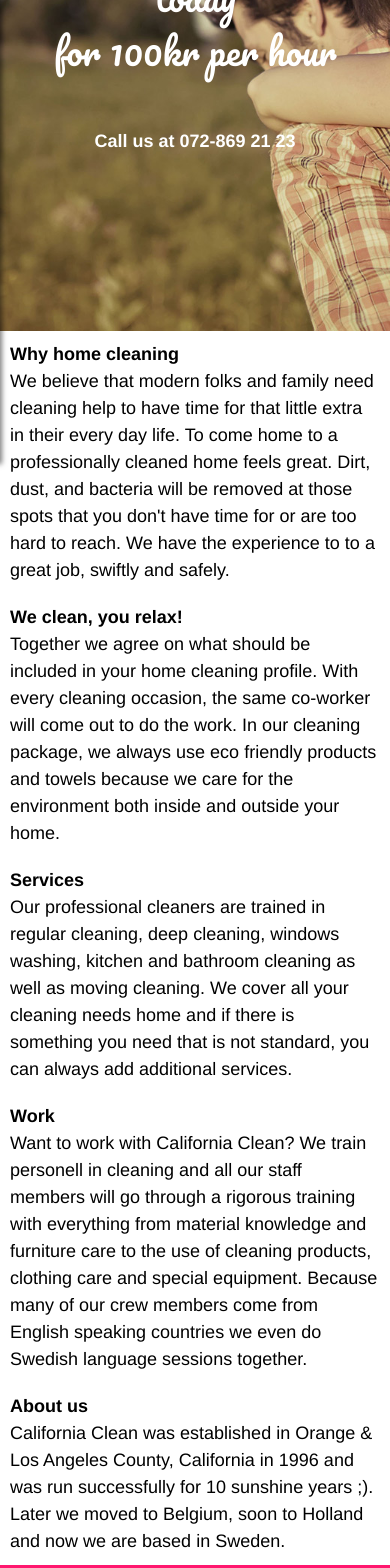
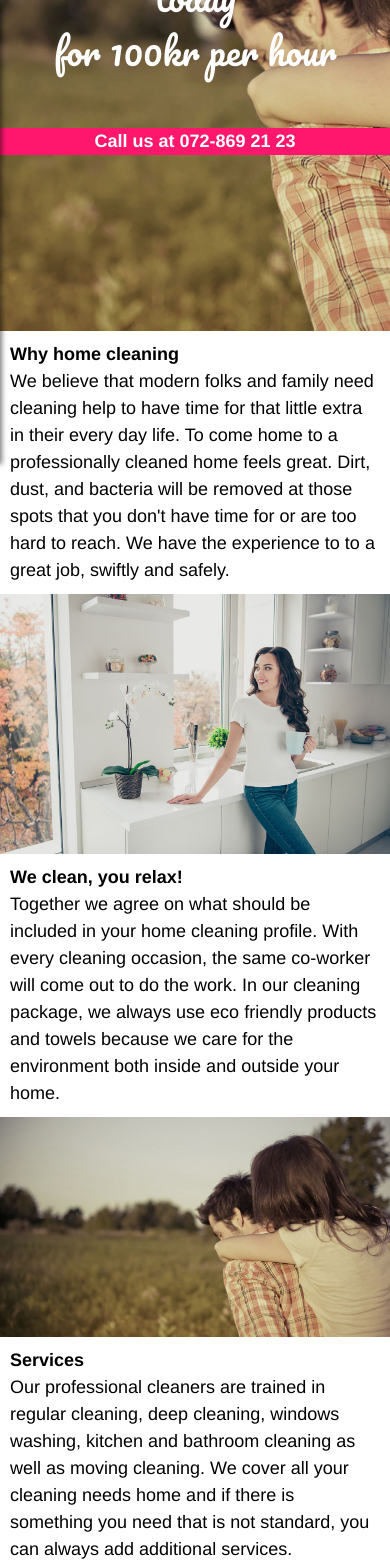
Before and after one commit to bvalean1997/californiaclean, a React (Create React App) app: page / in a window 390 px wide. Shown: the part 380-1948 px from the top of the page. Built offline with nearby package versions, Linux system fonts and the light colour scheme.

Commit message:
Live Site

```diff
--- a/src/App.css
+++ b/src/App.css
@@ -54,6 +54,10 @@ a:hover {
   animation-fill-mode: forwards;
 }
 
+.top h2 {
+  background-color: rgb(255, 23, 110);
+}
+
 @keyframes prova {
   0% {
     opacity: 0;
@@ -79,16 +83,21 @@ a:hover {
 
 .flexBox {
   display: flex;
+  flex-direction: row;
   align-content: space-between;
   align-items: center;
   height: 100vh;
+}
+
+.flexBox img {
+  display: none;
 }
 
 .box1 {
   flex-basis: 10%;
 }
 
-.box2 {
+.content-box1 {
   flex-basis: 30%;
 }
 
@@ -96,19 +105,19 @@ a:hover {
   flex-basis: 10%;
 }
 
-.box4 {
+.background-box1 {
   height: 100vh;
   flex-basis: 50%;
 }
 
-.box5 {
+.background-box2 {
   height: 100vh;
   flex-basis: 50%;
 }
 .box6 {
   flex-basis: 10%;
 }
-.box7 {
+.content-box2 {
   flex-basis: 30%;
 }
 .box8 {
@@ -173,24 +182,32 @@ a:hover {
     min-height: 0;
   }
 
+  .flexBox img {
+    width: 100%;
+    display: block;
+  }
+
   .box1 {
     display: none;
   }
-  .box2,
-  .box7 {
+  .content-box1 {
+    padding: 10px;
+  }
+  .content-box2 {
     padding: 10px;
   }
   .box3 {
     display: none;
   }
-  .box4 {
-    width: 100%;
-    height: 300px;
+  .background-box1 {
+    order: 1;
+    background: none;
+    height: auto;
   }
-  .box5 {
-    width: 100%;
-    height: 300px;
+  .background-box2 {
     order: 2;
+    background: none;
+    height: auto;
   }
   .box6 {
     display: none;
--- a/src/App.js
+++ b/src/App.js
@@ -9,6 +9,12 @@ import { useTranslation } from 'react-i18next'
 
 import Aos from 'aos'
 import "aos/dist/aos.css"
+
+import pic1 from './img/pic1.jpg'
+import pic2 from './img/pic2.jpg'
+import pic3 from './img/pic3.jpg'
+import pic4 from './img/pic4.jpg'
+import pic5 from './img/pic5.jpg'
 
 
 const App = () => {
@@ -48,24 +54,28 @@ const App = () => {
       <div className="top">
         <div>
           <h1>{t('Try.1')}<br/>{t('Try.2')}</h1>
-          <h3>{t('Try.3')}</h3>
+          <h2>{t('Try.3')}</h2>
         </div>
       </div>
 
       <div id="hemstadning" className="flexBox">
         <div className="box1 "></div>
-        <div className="box2" data-aos="fade-right">
+        <div className="content-box1" data-aos="fade-right">
           <h2>{t('WhyHomeCleaning.1')}</h2>
           <p>{t('WhyHomeCleaning.2')}</p></div>
         <div className="box3"></div>
-        <div className="box4 background1"></div>
+        <div className="background-box1 background1">
+          <img src={pic1} alt="" />
+        </div>
       </div>
 
 
       <div id="stadprofil" className="flexBox">
-        <div className="box5 background2"></div>
+        <div className="background-box2 background2">
+          <img src={pic2} alt="" />
+        </div>
         <div className="box6"></div>
-        <div className="box7" data-aos="fade-right">
+        <div className="content-box2" data-aos="fade-right">
           <h2>{t('Enjoy.1')}</h2>
           <p>{t('Enjoy.2')}</p>
         </div>
@@ -75,19 +85,23 @@ const App = () => {
 
       <div id="tjanster" className="flexBox">
         <div className="box1"></div>
-        <div className="box2" data-aos="fade-right">
+        <div className="content-box1" data-aos="fade-right">
           <h2>{t('Services.1')}</h2>
           <p>{t('Services.2')}</p>
         </div>
         <div className="box3"></div>
-        <div className="box4 background3"></div>
+        <div className="background-box1 background3">
+          <img src={pic3} alt="" />
+        </div>
       </div>
 
 
       <div id="personal" className="flexBox">
-        <div className="box5 background4"></div>
+        <div className="background-box2 background4">
+          <img src={pic4} alt="" />
+        </div>
         <div className="box6"></div>
-        <div className="box7" data-aos="fade-right">
+        <div className="content-box2" data-aos="fade-right">
           <h2>{t('Work.1')}</h2>
           <p>{t('Work.2')}</p>
         </div>
@@ -96,12 +110,14 @@ const App = () => {
 
       <div id="omoss" className="flexBox">
         <div className="box1"></div>
-        <div className="box2" data-aos="fade-right">
+        <div className="content-box1" data-aos="fade-right">
           <h2>{t('About.1')}</h2>
           <p>{t('About.2')}</p>
         </div>
         <div className="box3"></div>
-        <div className="box4 background5"></div>
+        <div className="background-box1 background5">
+          <img src={pic5} alt="" />
+        </div>
       </div>
 
       <Footer />
--- a/src/components/Footer.js
+++ b/src/components/Footer.js
@@ -27,7 +27,7 @@ const Footer = props => {
 
           <li><i className="fas fa-map-marker-alt"></i>Högklintsvägen 4</li>
           <li>167 37 Stockholm</li>
-          <li style={{marginTop: '10px'}}><i className="fas fa-phone-alt"></i><strong>+46 728 69 21 23</strong></li>
+          <li style={{marginTop: '10px'}}><i className="fas fa-phone-alt"></i>Tel: <strong>072-869 21 23</strong></li>
           <li style={{marginTop: '15px', marginBottom: '15px' }}><strong>hello</strong>californiaclean@gmail.com</li>
           <li>© <strong>2021 California Clean</strong></li>
         </ul>
--- a/src/components/Navbar/Navbar.css
+++ b/src/components/Navbar/Navbar.css
@@ -15,6 +15,7 @@ header {
 
 .logotype {
   padding: 0 20px 0 20px;
+  cursor: pointer;
 }
 .logotype h4 {
   font-family: "Pacifico", cursive;
```
